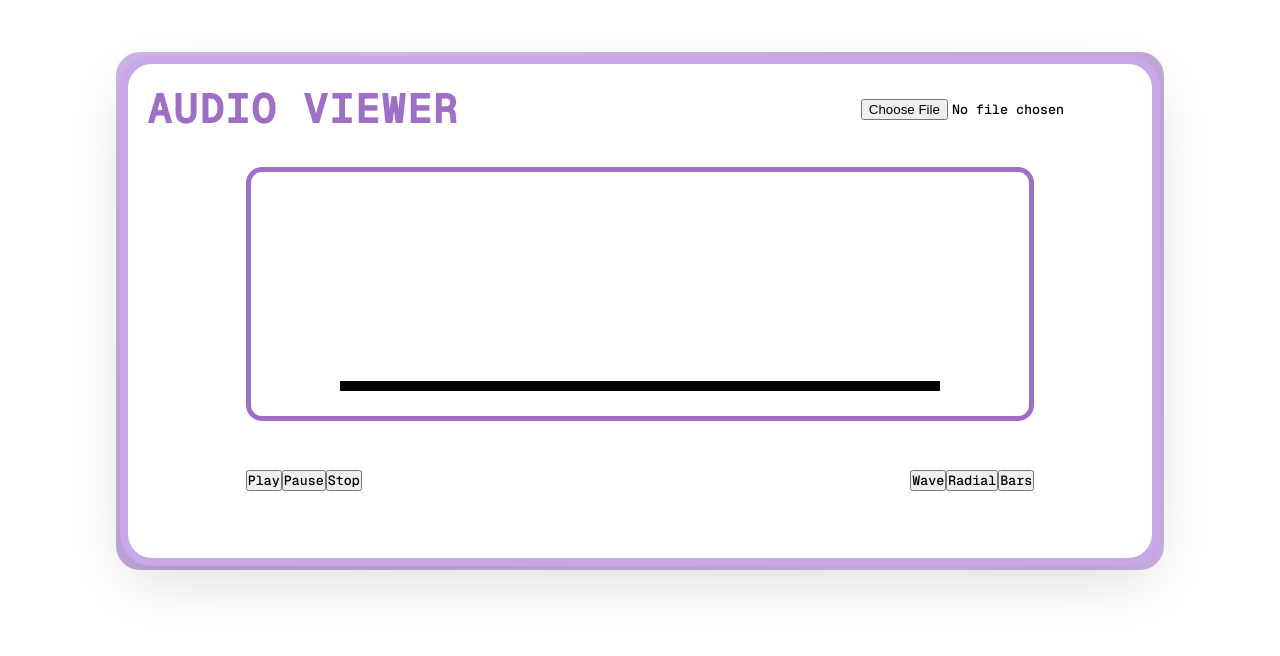
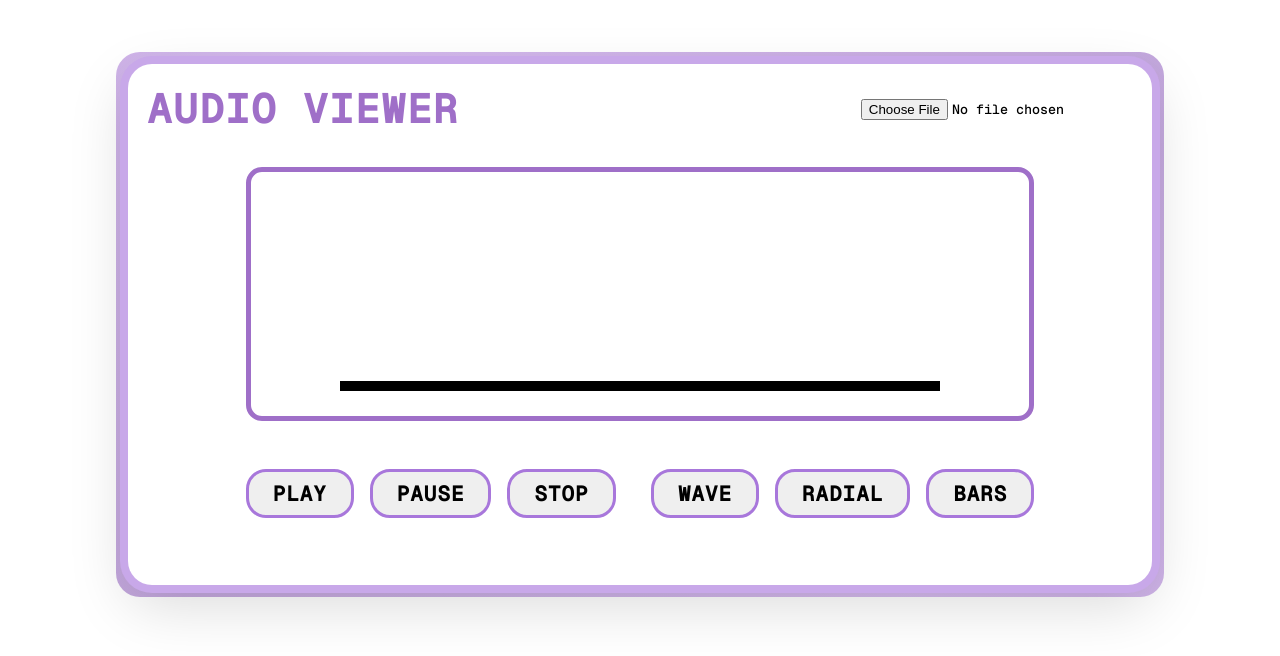
Before and after one commit to Rodevp/audio-view, an Angular app in the folder audioview/: page / in a window 1280 px wide. Shown: the top 656 px of the page. Built offline with nearby package versions, Linux system fonts and the light colour scheme.

Commit message:
creando componente de boton de accion y dandole estilos bases

```diff
--- /dev/null
+++ b/audioview/src/app/components/action-button/action-button.css
@@ -0,0 +1,9 @@
+.action__button {
+    font-size: 1.3rem;
+    padding: .5rem 1.5rem;
+    font-weight: 700;
+    border-radius: 1.25rem;
+    letter-spacing: 0.05em;
+    text-transform: uppercase;
+    border: 3px solid #a877db;
+}
--- /dev/null
+++ b/audioview/src/app/components/action-button/action-button.html
@@ -0,0 +1,3 @@
+<button class="action__button">
+    {{ text() }}
+</button>
--- /dev/null
+++ b/audioview/src/app/components/action-button/action-button.ts
@@ -0,0 +1,11 @@
+import { Component, input } from '@angular/core';
+
+@Component({
+  selector: 'app-action-button',
+  imports: [],
+  templateUrl: './action-button.html',
+  styleUrl: './action-button.css',
+})
+export class ActionButton {
+  text = input<string>("");
+}
--- a/audioview/src/app/components/audio-view/audio-view.css
+++ b/audioview/src/app/components/audio-view/audio-view.css
@@ -58,4 +58,11 @@
     justify-content: space-between;
     align-items: center;
     margin-bottom: 2rem;
+
+
+    div {
+        display: flex;
+        gap: 1rem;
+    }
+
 }
--- a/audioview/src/app/components/audio-view/audio-view.html
+++ b/audioview/src/app/components/audio-view/audio-view.html
@@ -10,14 +10,14 @@
 
     <section class="container__controls">
         <div>
-            <button (click)="playSound()">Play</button>
-            <button (click)="pauseSound()">Pause</button>
-            <button (click)="stop()">Stop</button>
+            <app-action-button text="Play"></app-action-button>
+            <app-action-button text="Pause"></app-action-button>
+            <app-action-button text="Stop"></app-action-button>
         </div>
         <div>
-            <button>Wave</button>
-            <button>Radial</button>
-            <button>Bars</button>
+            <app-action-button text="Wave"></app-action-button>
+            <app-action-button text="Radial"></app-action-button>
+            <app-action-button text="Bars"></app-action-button>
         </div>
     </section>
 
--- a/audioview/src/app/components/audio-view/audio-view.ts
+++ b/audioview/src/app/components/audio-view/audio-view.ts
@@ -1,8 +1,11 @@
 import { Component, NgZone, ChangeDetectorRef, inject } from '@angular/core';
 import { RadialPoint } from '../../types/audio';
+
 import { Bars } from '../bars/bars';
 import { Radial } from '../radial/radial';
 import { Wave } from "../wave/wave";
+import { ActionButton } from '../action-button/action-button';
+
 import { UpdateGraphicsService } from '../../services/update-graphics';
 import { AudioStore } from '../../store/audio';
 import { AudioService } from '../../services/audio';
@@ -18,7 +21,7 @@ import { AudioService } from '../../services/audio';
 
 @Component({
   selector: 'app-audio-view',
-  imports: [Bars],
+  imports: [Bars, ActionButton],
   templateUrl: './audio-view.html',
   styleUrl: './audio-view.css',
 })
```
